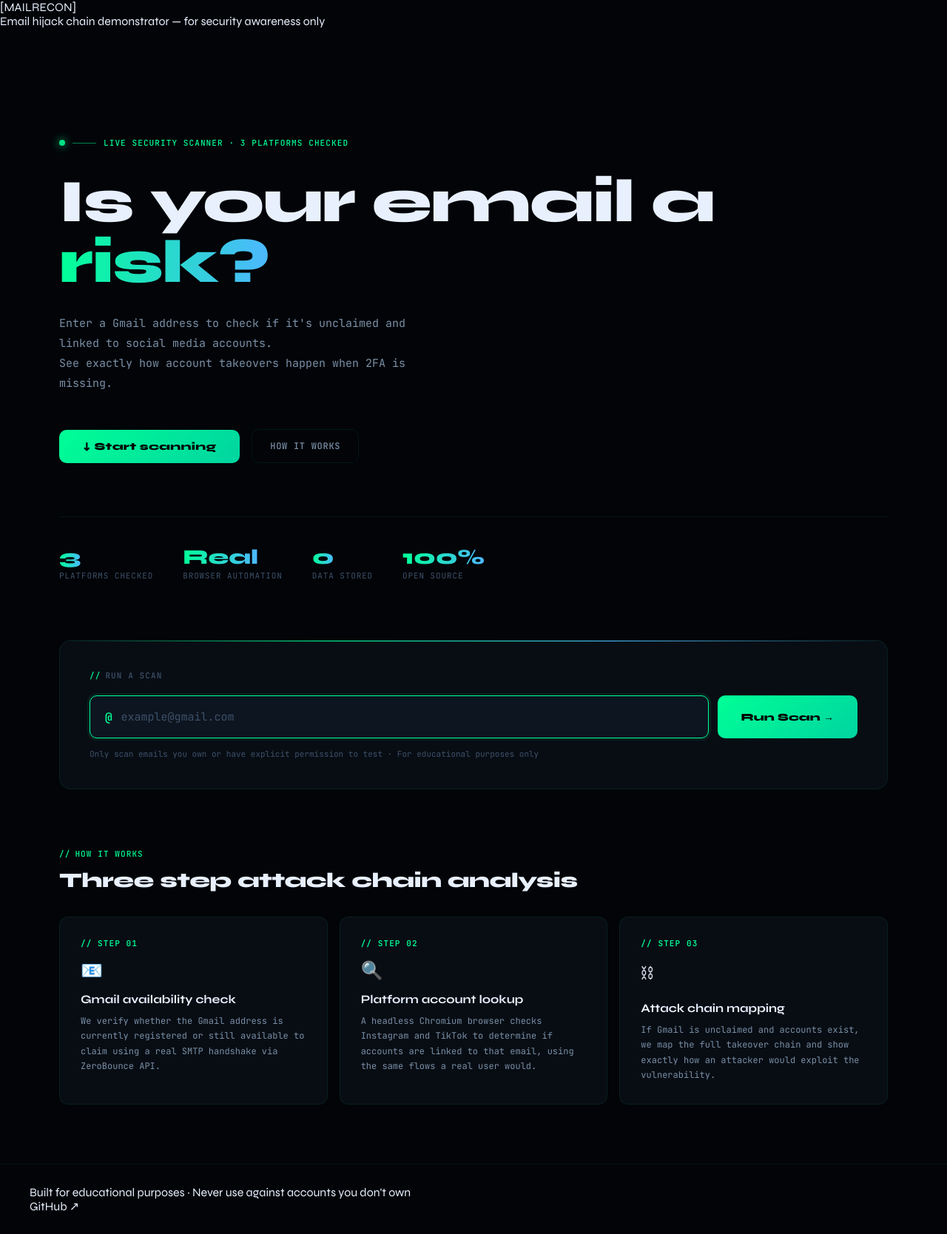
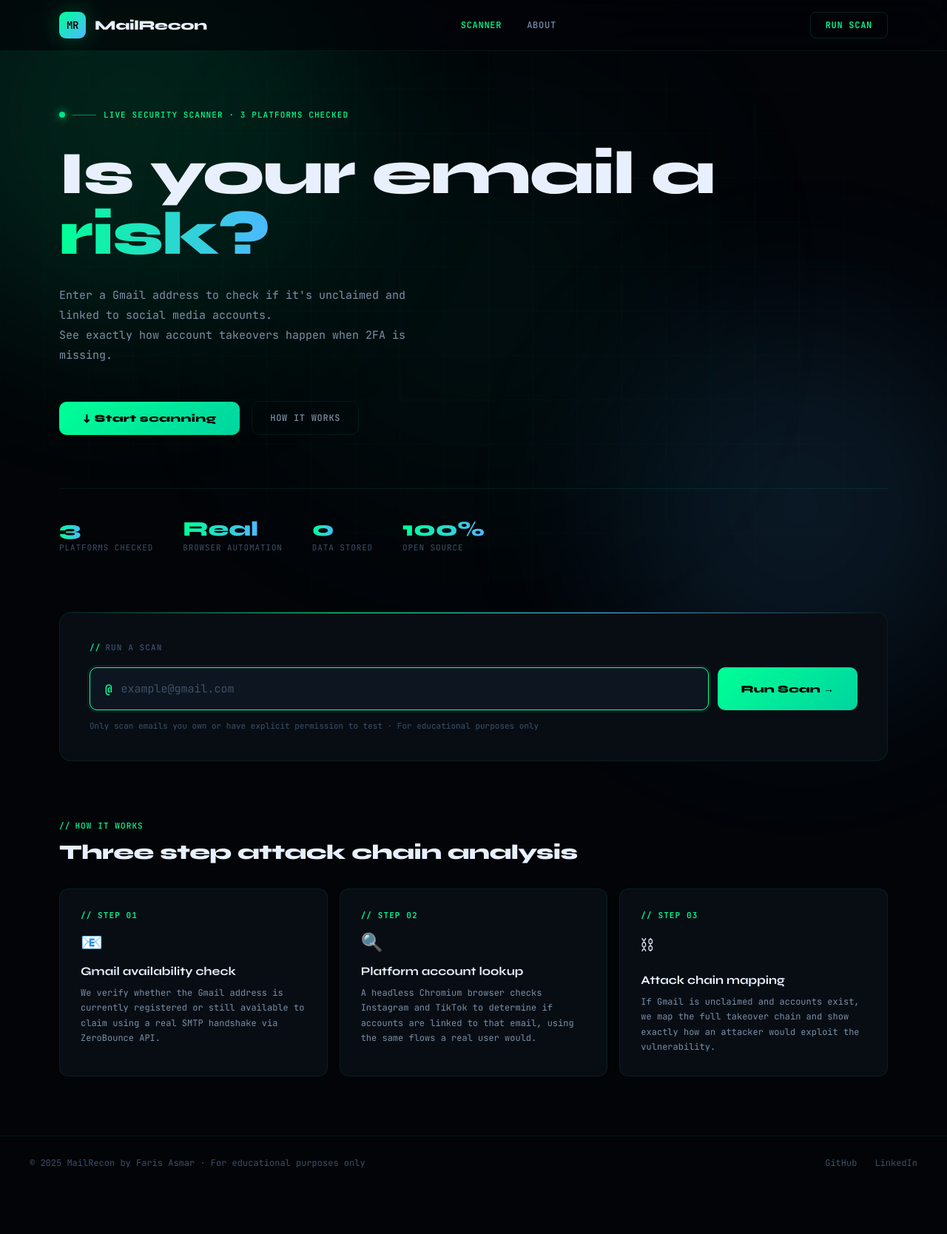
Before and after one commit to FarisAsmar/EMAIL-RECON-OSINT, a React (Vite) app in the folder frontend/: page / in a window 1280 px wide. Shown: the whole page at 74% size. After the commit the page ends 1608 px from the top, so only its background shows below. Built offline with nearby package versions, Linux system fonts and the light colour scheme.

Commit message:
Update App.jsx

```diff
--- a/frontend/src/App.jsx
+++ b/frontend/src/App.jsx
@@ -1,25 +1,21 @@
 import { useState } from "react";
 import Scanner from "./components/Scanner";
 import Results from "./components/Results";
+import About from "./components/About";
 import "./App.css";
 
 const ZEROBOUNCE_API_KEY = "6b3405af87a24d129af24abe6d970628";
+const API = "https://email-rec-awareness-production.up.railway.app";
 
 async function checkGmail(email) {
-  if (!email.endsWith("@gmail.com")) {
-    return { platform: "Gmail", status: "skipped", detail: "Not a Gmail address — availability check skipped.", risk: "unknown", icon: "gmail" };
-  }
+  if (!email.endsWith("@gmail.com")) return { platform: "Gmail", status: "skipped", detail: "Not a Gmail address.", risk: "unknown", icon: "gmail" };
   try {
     const res = await fetch(`https://api.zerobounce.net/v2/validate?api_key=${ZEROBOUNCE_API_KEY}&email=${encodeURIComponent(email)}&ip_address=`);
     const data = await res.json();
-    const status = (data.status || "").toLowerCase();
-    if (status === "valid") {
-      return { platform: "Gmail", status: "taken", detail: "This Gmail address already exists and is active. The Gmail hijack vector is blocked.", risk: "safe", icon: "gmail" };
-    } else if (status === "invalid") {
-      return { platform: "Gmail", status: "available", detail: "This Gmail address does NOT exist — it is unclaimed. An attacker can register it and trigger password resets on linked platforms.", risk: "critical", icon: "gmail" };
-    } else {
-      return { platform: "Gmail", status: "uncertain", detail: `Could not definitively verify Gmail (status: ${status || "empty"}).`, risk: "unknown", icon: "gmail" };
-    }
+    const s = (data.status || "").toLowerCase();
+    if (s === "valid") return { platform: "Gmail", status: "taken", detail: "This Gmail address already exists and is active. The Gmail hijack vector is blocked.", risk: "safe", icon: "gmail" };
+    if (s === "invalid") return { platform: "Gmail", status: "available", detail: "This Gmail address does not exist and can be registered. An attacker can create it and trigger password resets on linked platforms.", risk: "critical", icon: "gmail" };
+    return { platform: "Gmail", status: "uncertain", detail: `Could not verify Gmail status (${s || "no response"}).`, risk: "unknown", icon: "gmail" };
   } catch (e) {
     return { platform: "Gmail", status: "error", detail: `Verification error: ${e.message}`, risk: "unknown", icon: "gmail" };
   }
@@ -27,131 +23,88 @@
 
 async function checkInstagram(email) {
   try {
-    const res = await fetch("https://www.instagram.com/accounts/account_recovery_send_ajax/", {
-      method: "POST",
-      headers: {
-        "Content-Type": "application/x-www-form-urlencoded",
-        "X-CSRFToken": "missing",
-        "X-Requested-With": "XMLHttpRequest",
-        "Referer": "https://www.instagram.com/accounts/password/reset/",
-      },
-      body: `email_or_username=${encodeURIComponent(email)}&recaptcha_challenge_field=`,
-      mode: "cors",
-    });
-    const body = await res.text();
-    const lower = body.toLowerCase();
-    if (res.status === 200 && (lower.includes("email_sent") || lower.includes('"ok"') || lower.includes("true"))) {
-      return { platform: "Instagram", status: "linked", detail: "An Instagram account is linked to this email. Password reset can be triggered without verifying email ownership.", risk: "high", icon: "instagram" };
-    } else if (res.status === 400 || res.status === 404) {
-      return { platform: "Instagram", status: "not_found", detail: "No Instagram account found linked to this email.", risk: "low", icon: "instagram" };
-    } else {
-      return { platform: "Instagram", status: "uncertain", detail: `Ambiguous response from Instagram (HTTP ${res.status}). May be rate-limited or blocked.`, risk: "unknown", icon: "instagram" };
-    }
+    const res = await fetch(`${API}/proxy/instagram?email=${encodeURIComponent(email)}`);
+    return { platform: "Instagram", icon: "instagram", ...await res.json() };
   } catch (e) {
-    // CORS block usually means Instagram responded — treat as uncertain
-    return { platform: "Instagram", status: "uncertain", detail: "Instagram blocked the request (CORS). Try checking manually at instagram.com/accounts/password/reset.", risk: "unknown", icon: "instagram" };
+    return { platform: "Instagram", status: "error", detail: `Request failed: ${e.message}`, risk: "unknown", icon: "instagram" };
   }
 }
 
 async function checkTikTok(email) {
   try {
-    const res = await fetch(`https://www.tiktok.com/passport/web/user/prelogin/?account=${encodeURIComponent(email)}&service=tiktok`, {
-      headers: { "Referer": "https://www.tiktok.com/" },
-      mode: "cors",
-    });
-    const data = await res.json();
-    const statusCode = data?.data?.status;
-    if (statusCode === 1) {
-      return { platform: "TikTok", status: "linked", detail: "A TikTok account is linked to this email. Reset flow can be triggered without verifying email ownership.", risk: "high", icon: "tiktok" };
-    } else if (statusCode === 0) {
-      return { platform: "TikTok", status: "not_found", detail: "No TikTok account found linked to this email.", risk: "low", icon: "tiktok" };
-    } else {
-      return { platform: "TikTok", status: "uncertain", detail: "TikTok returned an unexpected response. May be rate-limited.", risk: "unknown", icon: "tiktok" };
-    }
+    const res = await fetch(`${API}/proxy/tiktok?email=${encodeURIComponent(email)}`);
+    return { platform: "TikTok", icon: "tiktok", ...await res.json() };
   } catch (e) {
-    return { platform: "TikTok", status: "uncertain", detail: "TikTok blocked the request (CORS). Try checking manually at tiktok.com/login.", risk: "unknown", icon: "tiktok" };
+    return { platform: "TikTok", status: "error", detail: `Request failed: ${e.message}`, risk: "unknown", icon: "tiktok" };
   }
 }
 
 function buildSummary(results, chainPossible, linkedPlatforms) {
   const gmail = results[0];
-  if (chainPossible) {
-    const names = linkedPlatforms.join(" and ");
-    return `⚠️ Attack chain viable. Gmail is unclaimed and ${names} account(s) are linked to it. An attacker can register this Gmail and trigger password resets — no 2FA needed.`;
-  } else if (gmail.status === "available") {
-    return "Gmail is unclaimed but no linked platform accounts were found. Still a risk — claim this email to prevent future exposure.";
-  } else if (gmail.status === "taken") {
-    return "Gmail address is already registered. The core hijack vector is blocked. Ensure 2FA is enabled on all platforms.";
-  }
+  if (chainPossible) return `Attack chain viable. Gmail is unclaimed and ${linkedPlatforms.join(" and ")} account(s) are linked to it. An attacker can register this Gmail and trigger password resets with no 2FA required.`;
+  if (gmail.status === "available") return "Gmail is unclaimed but no linked platform accounts found. Claim this email to prevent future exposure.";
+  if (gmail.status === "taken") return "Gmail is already registered. The core hijack vector is blocked. Ensure 2FA is enabled on all platforms.";
   return "Scan complete. Review individual results below.";
 }
 
 export default function App() {
+  const [page, setPage] = useState("home");
   const [scanData, setScanData] = useState(null);
   const [scanning, setScanning] = useState(false);
   const [error, setError] = useState(null);
 
   const handleScan = async (email) => {
-    setScanning(true);
-    setError(null);
-    setScanData(null);
+    setScanning(true); setError(null); setScanData(null);
     try {
-      // All checks run from the browser — no server IP blocking
-      const [gmailResult, igResult, ttResult] = await Promise.all([
-        checkGmail(email),
-        checkInstagram(email),
-        checkTikTok(email),
-      ]);
-
+      const [gmailResult, igResult, ttResult] = await Promise.all([checkGmail(email), checkInstagram(email), checkTikTok(email)]);
       const results = [gmailResult, igResult, ttResult];
-      const linkedPlatforms = results.slice(1).filter(r => r.status === "linked").map(r => r.platform);
-      const chainPossible = gmailResult.status === "available" && linkedPlatforms.length > 0;
-
+      const linked = results.slice(1).filter(r => r.status === "linked").map(r => r.platform);
+      const chainPossible = gmailResult.status === "available" && linked.length > 0;
       let riskScore = 0;
-      results.forEach(r => {
-        if (r.risk === "critical") riskScore += 40;
-        else if (r.risk === "high") riskScore += 30;
-      });
-      riskScore = Math.min(riskScore, 100);
-
-      setScanData({
-        email,
-        results,
-        chain_possible: chainPossible,
-        linked_platforms: linkedPlatforms,
-        risk_score: riskScore,
-        summary: buildSummary(results, chainPossible, linkedPlatforms),
-      });
-    } catch (e) {
-      setError(`Scan failed: ${e.message}`);
-    } finally {
-      setScanning(false);
-    }
+      results.forEach(r => { if (r.risk === "critical") riskScore += 40; else if (r.risk === "high") riskScore += 30; });
+      setScanData({ email, results, chain_possible: chainPossible, linked_platforms: linked, risk_score: Math.min(riskScore, 100), summary: buildSummary(results, chainPossible, linked) });
+    } catch (e) { setError(`Scan failed: ${e.message}`); }
+    finally { setScanning(false); }
   };
 
   const handleReset = () => { setScanData(null); setError(null); };
+  const goHome = () => { setPage("home"); handleReset(); };
 
   return (
     <div className="app">
-      <div className="noise" />
-      <header className="header">
-        <div className="header-inner">
-          <div className="logo">
-            <span className="logo-bracket">[</span>
-            <span className="logo-text">MAIL</span>
-            <span className="logo-accent">RECON</span>
-            <span className="logo-bracket">]</span>
+      <div className="bg-grid" />
+      <div className="bg-orb bg-orb-1" />
+      <div className="bg-orb bg-orb-2" />
+      <div className="bg-orb bg-orb-3" />
+
+      <nav className="nav">
+        <div className="nav-inner">
+          <div className="nav-logo" onClick={goHome}>
+            <div className="nav-logo-mark">MR</div>
+            MailRecon
           </div>
-          <p className="tagline">Email hijack chain demonstrator — for security awareness only</p>
+          <div className="nav-links">
+            <button className={`nav-link ${page === "home" ? "active" : ""}`} onClick={goHome}>Scanner</button>
+            <button className={`nav-link ${page === "about" ? "active" : ""}`} onClick={() => setPage("about")}>About</button>
+          </div>
+          <button className="nav-cta" onClick={goHome}>Run Scan</button>
         </div>
-      </header>
+      </nav>
+
       <main className="main">
-        {!scanData && <Scanner onScan={handleScan} scanning={scanning} error={error} />}
-        {scanData && <Results data={scanData} onReset={handleReset} />}
+        {page === "home" && !scanData && <Scanner onScan={handleScan} scanning={scanning} error={error} />}
+        {page === "home" && scanData && <Results data={scanData} onReset={handleReset} />}
+        {page === "about" && <About />}
       </main>
+
       <footer className="footer">
-        <p>Built for educational purposes · Never use against accounts you don't own</p>
-        <a href="https://github.com/FarisAsmar/email-recon-awareness" target="_blank" rel="noreferrer">GitHub ↗</a>
+        <div className="footer-inner">
+          <div className="footer-left">© 2025 MailRecon by Faris Asmar · For educational purposes only</div>
+          <div className="footer-right">
+            <a className="footer-link" href="https://github.com/FarisAsmar/EMAIL-RECON-OSINT" target="_blank" rel="noreferrer">GitHub</a>
+            <a className="footer-link" href="https://www.linkedin.com/in/faris-asmar-98223924a/" target="_blank" rel="noreferrer">LinkedIn</a>
+          </div>
+        </div>
       </footer>
     </div>
   );
```
